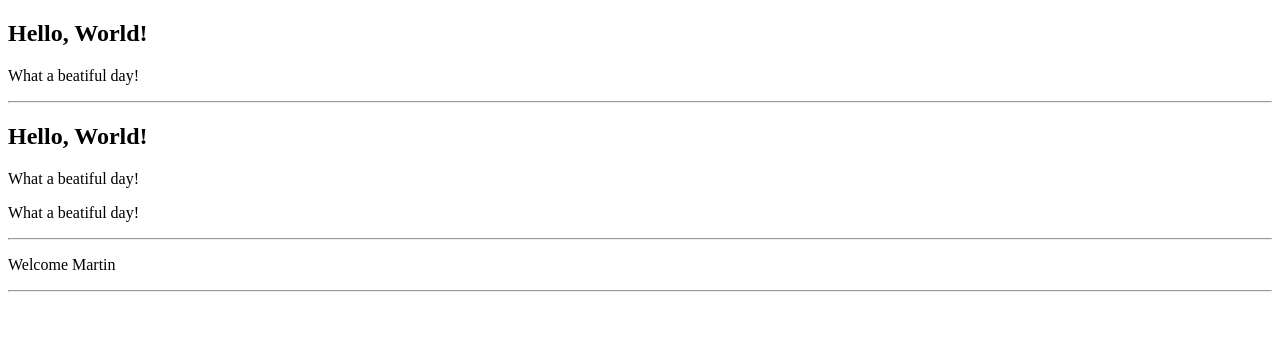
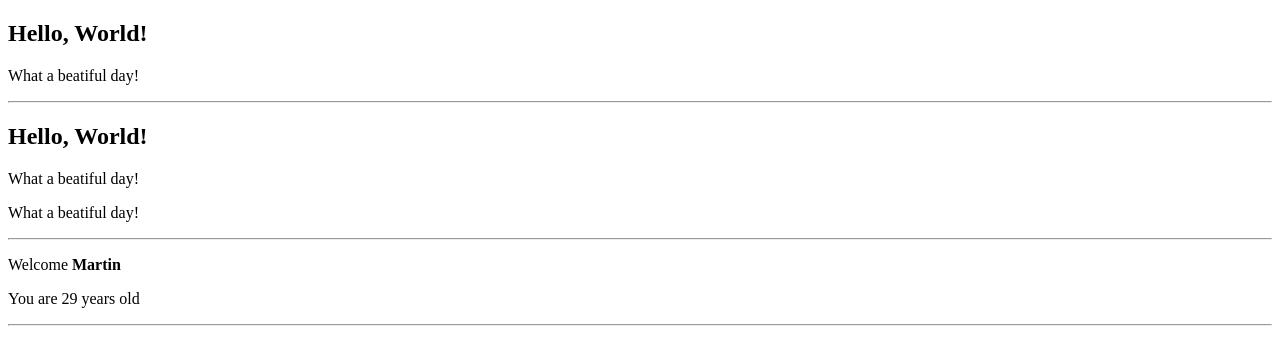
Before and after one commit to MartinGergov/React, a React (Vite) app: page / in a window 1280 px wide. Shown: the top 364 px of the page. Built offline with nearby package versions, Linux system fonts and the light colour scheme.

Commit message:
Ejercicio 6

```diff
--- a/src/App.jsx
+++ b/src/App.jsx
@@ -13,7 +13,7 @@ export function App() {
       {/* También se puede usar directamente en la App */}
       {/* Los dos se pueden usar siempre y cuando estén dentro de un solo contenedor padre */}
       <hr />
-      <Welcome name="Martin" />
+      <Welcome name="Martin" age={29} />
       <hr />
     </div>
   );
--- a/src/Welcome.jsx
+++ b/src/Welcome.jsx
@@ -1,4 +1,10 @@
-export function Welcome({ name }) {
-
-  return <p>Welcome {name}</p>;
+export function Welcome({ name, age }) {
+  return (
+    <div>
+      <p>
+        Welcome <strong>{name}</strong>
+      </p>
+      <p>You are {age} years old</p>
+    </div>
+  );
 }
```
